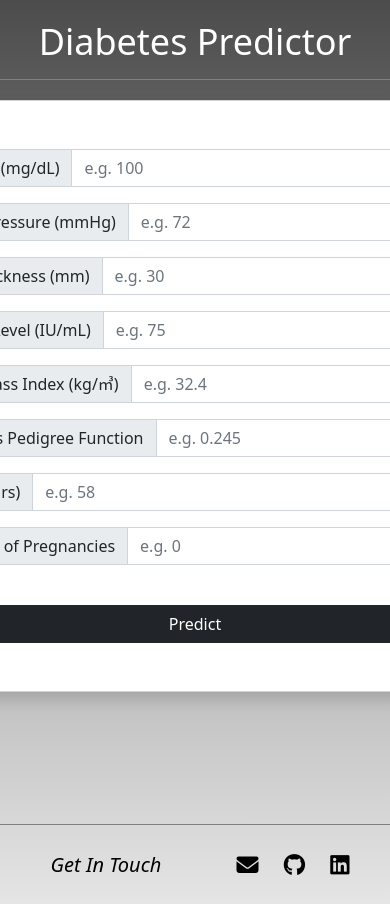
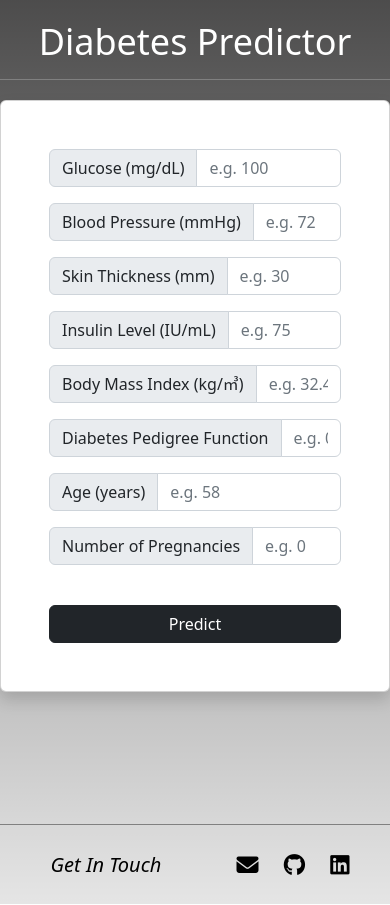
Before and after one commit to krupal4/DiabetesPredictor, a Flask app: page / in a window 390 px wide; the page is wider, and only the part inside the window is pictured. Run offline with Flask 2, Linux system fonts and the light colour scheme; parts of the project's set-up code (start-up, migrations or seed data) failed here and were passed over; some libraries are stand-ins or nearby versions.

Commit message:
responsiveness added

```diff
--- a/templates/index.html
+++ b/templates/index.html
@@ -16,7 +16,7 @@
     <h3>Diabetes Predictor</h3>
   </div>
   <div class="content">
-        <form class="form card shadow  rounded" autocomplete="off" method='POST' action="{{ url_for('predict') }}" style="width: 40rem; padding: 3rem; margin: auto; ">
+        <form class="form card shadow  rounded" autocomplete="off" method='POST' action="{{ url_for('predict') }}" style=" padding: 3rem; margin: auto; ">
             <div class="input-group mb-3" >
                 <span class="input-group-text" id="basic-addon1">Glucose (mg/dL)</span>
                 <input required type="text" name='glucose'class="form-control" placeholder="e.g. 100" aria-label="Glucose" aria-describedby="basic-addon1">
```
